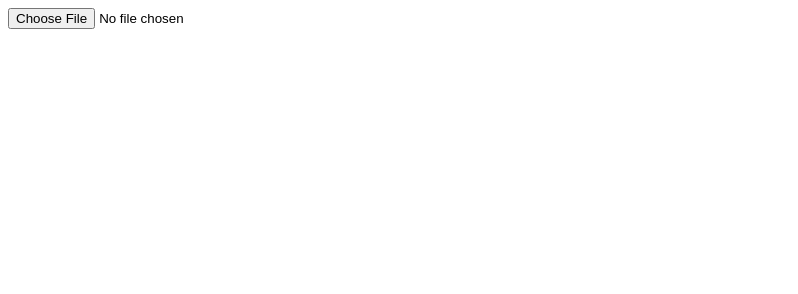
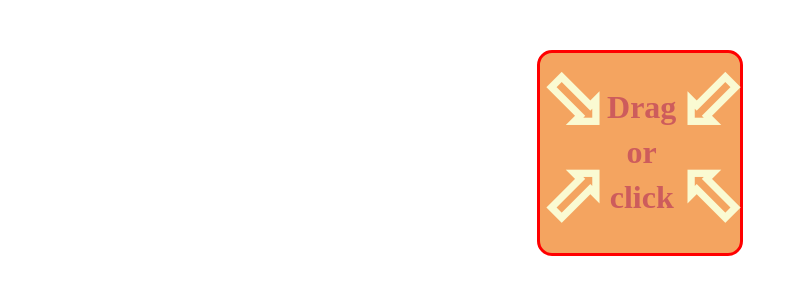
Before and after one commit to MarkAlexI/readAll, a website: page src/index.html in a window 1280 px wide. Shown: the whole page, without its empty margins (0-798 px from the left). Drawn offline with Linux system fonts and the light colour scheme.

Commit message:
Add styles.

```diff
--- a/src/index.html
+++ b/src/index.html
@@ -4,12 +4,20 @@
 <head>
   <meta charset="UTF-8">
   <meta name="viewport" content="width=device-width, initial-scale=1">
+  <link rel="stylesheet" href="styles.css">
   <script src="index.js"></script>
   <title></title>
 </head>
 
 <body>
   <input type="file" onchange="readFile(this)">
+  <div class="readZone">
+    &#11010;
+    &#11008;
+    <p>Drag or click</p>
+    &#11011;
+    &#11009;
+  </div>
 </body>
 
 </html>
--- /dev/null
+++ b/src/styles.css
@@ -0,0 +1,37 @@
+body {
+  margin: 50px auto;
+  display: flex;
+  justify-content: center;
+  align-items: center;
+}
+
+.readZone {
+  width: 200px;
+  height: 200px;
+  display: flex;
+  justify-content: space-between;
+  align-items: space-between;
+  border: red solid 3px;
+  font-size: 5em;
+  font-weight: bold;
+  color: lightgoldenrodyellow;
+  background-color: sandybrown;
+  border-radius: 15px;
+  user-select: none;
+  cursor: pointer;
+}
+
+.readZone:hover {
+  border: yellowgreen solid 3px;
+}
+
+p {
+  line-height: 1.4;
+  font-size: 2rem;
+  text-align: center;
+  color: indianred;
+}
+
+input {
+  display: none;
+}
```
